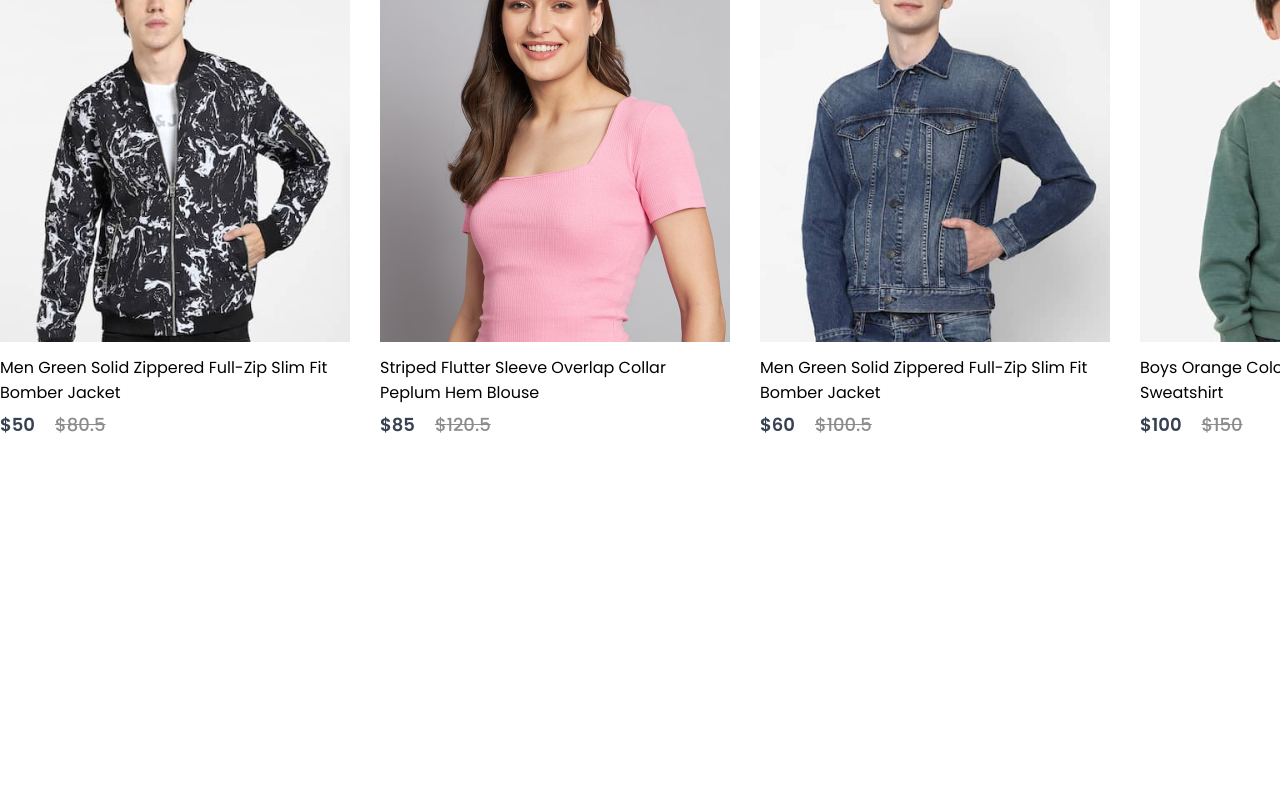
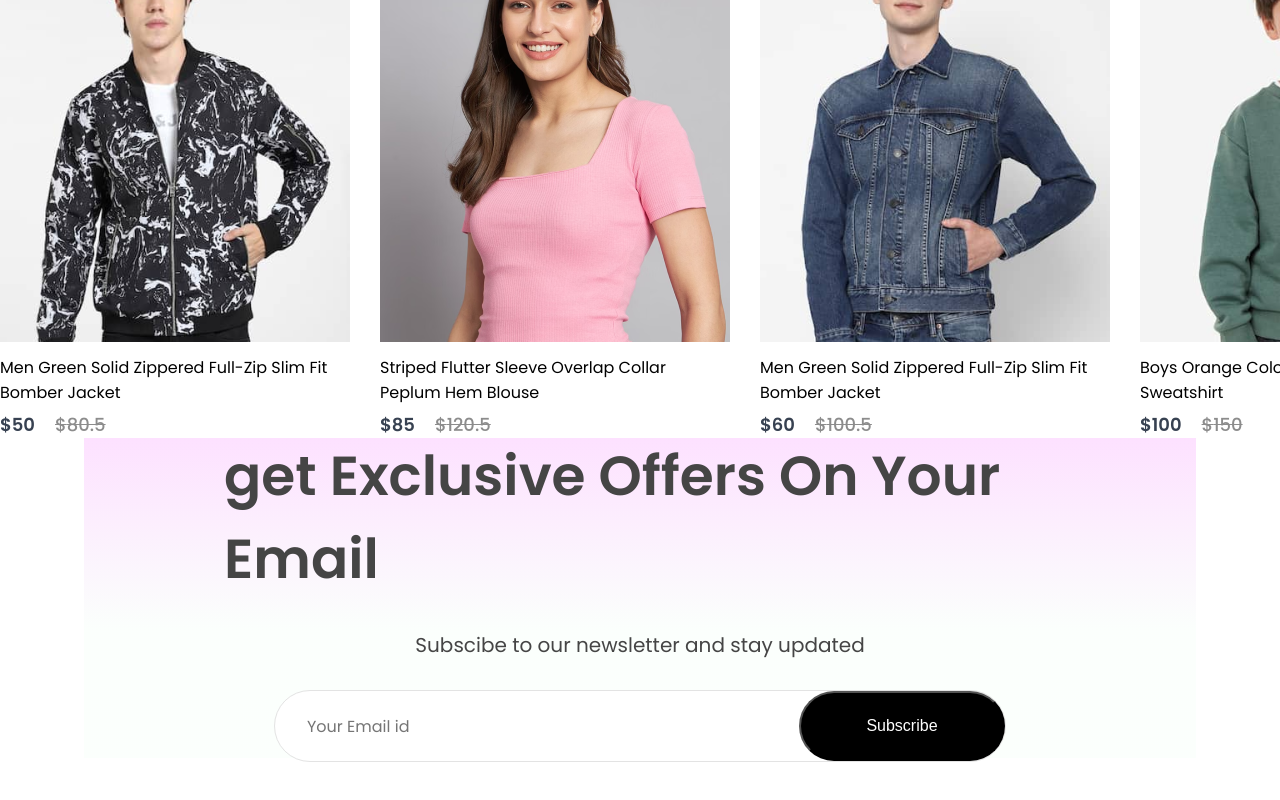
Before and after one commit to hindjammar/e-commerce-website, a React (Create React App) app: page / in a window 1280 px wide. Shown: the part 2967-3767 px from the top of the page. Before the commit the page ends 3405 px from the top, so only its background shows below. Built offline with nearby package versions, Linux system fonts and the light colour scheme.

Commit message:
Create newsletter section

```diff
--- a/src/Components/NewCollection/NewCollection.css
+++ b/src/Components/NewCollection/NewCollection.css
@@ -2,9 +2,10 @@
     display: flex;
     flex-direction: column;
     align-items: center;
-    gap: 10px;
-    height: 90vh;
-}
+    gap: 20px;
+    margin-bottom: 100px;
+    }
+
 .new_collections h1{
     color: #171717;
     font-size: 50px;
--- /dev/null
+++ b/src/Components/NewsLetter/NewsLetter.css
@@ -0,0 +1,52 @@
+.newsletter{
+    width: 65%;
+    height: 40vh;
+    display: flex;
+    flex-direction: column;
+    align-items: center;
+    justify-content: center;
+    margin: auto;
+    padding: 0px 140px;
+    margin-bottom: 150px;
+    background:linear-gradient(180deg, #fde1ff 0%, #e1ffea22 60%) ;
+    gap: 30px;
+}
+.newsletter h1{
+    color: #454545;
+    font-size: 55px;
+    font-weight: 600;
+}
+.newsletter p{
+  color: #454545;
+  font-size: 20px;
+
+}
+.newsletter div{
+     display: flex;
+     align-items: center;
+     justify-content: space-between;
+     background: white;
+     width: 730px;
+     height: 70px;
+     border-radius: 80px;
+     border: 1px solid #e3e3e3;
+}
+.newsletter input{
+    width: 500px;
+    margin-left: 30px;
+    border: none;
+    outline: none;
+    color: #616161;
+    font-family: Poppins;
+    font-size: 16px;
+}
+
+.newsletter div button{
+    width: 210px;
+    height: 70px;
+    border-radius: 80px;
+    background: black;
+    color: white;
+    font-size: 16px;
+    cursor: pointer;
+}
--- /dev/null
+++ b/src/Components/NewsLetter/NewsLetter.jsx
@@ -0,0 +1,18 @@
+import React from 'react'
+import './NewsLetter.css'
+
+const NewsLetter = () => {
+  return (
+    <div className='newsletter'>
+        <h1>get Exclusive Offers On Your Email</h1>
+        <p>Subscibe to our newsletter and stay updated</p>
+        <div>
+            <input type="email" name="" id="" placeholder='Your Email id' />
+            <button>Subscribe</button>
+        </div>
+
+    </div>
+  )
+}
+
+export default NewsLetter
--- a/src/Pages/Shop.jsx
+++ b/src/Pages/Shop.jsx
@@ -3,6 +3,7 @@
 import Popular from '../Components/Popular/Popular'
 import Offers from '../Components/Offers/Offers'
 import NewCollection from '../Components/NewCollection/NewCollection'
+import NewsLetter from '../Components/NewsLetter/NewsLetter'
 
 const Shop = () => {
   return (
@@ -11,6 +12,7 @@
       <Popular/>
       <Offers/>
       <NewCollection/>
+      <NewsLetter/>
     </div>
   )
 }
```
